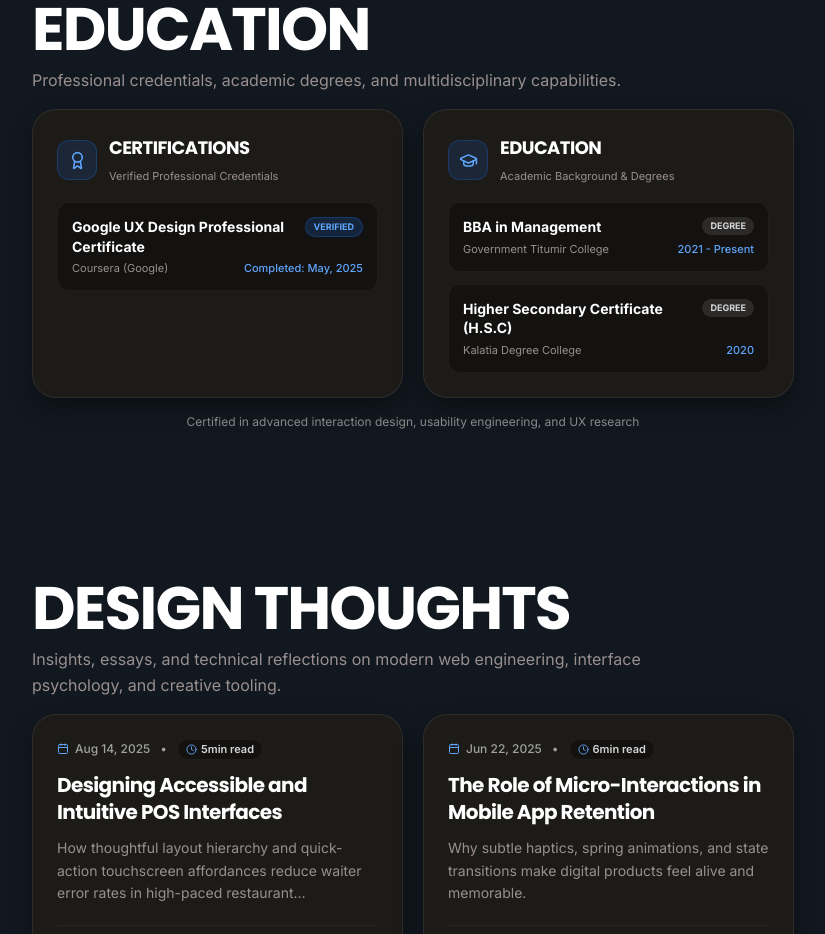
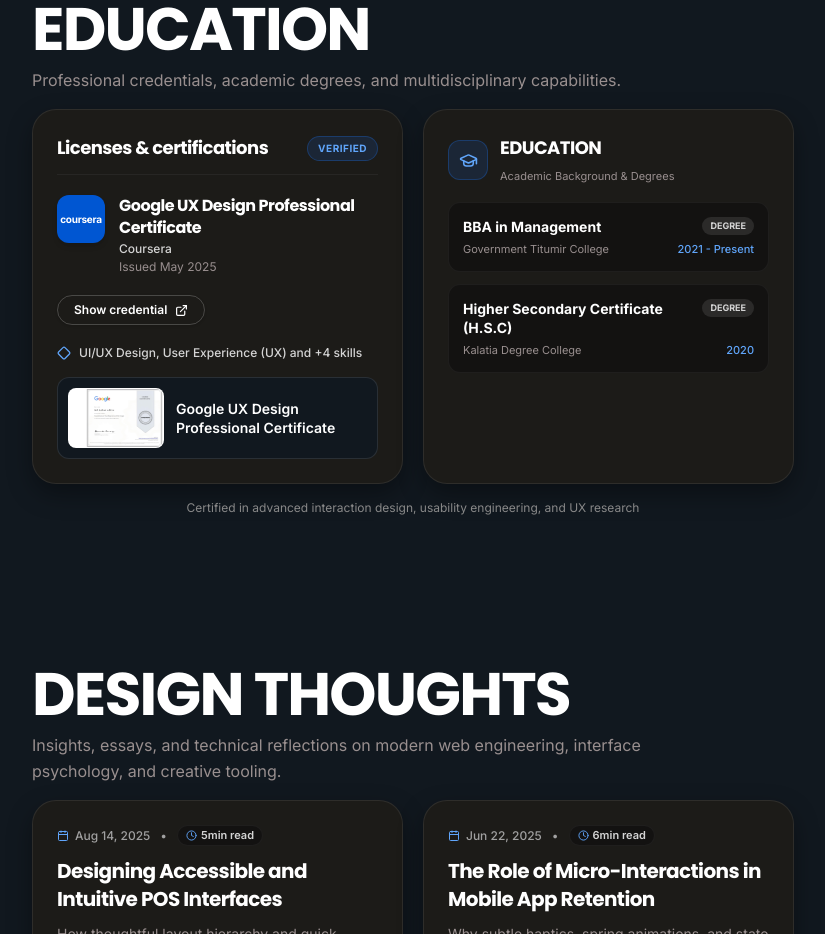
Before and after one commit to azharuddinak47/azhar-uddin-portfolio, a Next.js app: page / in a window 1280 px wide. Shown: the part 3260-4194 px from the top of the page, without its empty margins (426-1251 px from the left). Built offline with nearby package versions, Linux system fonts and the light colour scheme.

Commit message:
Add Google UX Design Professional Certificate card matching LinkedIn design with verified Coursera link and thumbnail

```diff
--- a/src/components/sections/CredentialsSection.tsx
+++ b/src/components/sections/CredentialsSection.tsx
@@ -28,41 +28,82 @@ export const CredentialsSection = () => {
         />
 
         <div className="grid grid-cols-1 md:grid-cols-2 gap-4 sm:gap-5">
-          {/* Certifications Card */}
+          {/* Certifications Card matching Reference Screenshot */}
           <div className="p-5 sm:p-6 rounded-[24px] bg-[#1c1b18] border border-white/8 hover:border-[#1d6de3]/45 transition-all flex flex-col justify-between shadow-[0_10px_25px_rgba(0,0,0,0.35)]">
             <div>
-              <div className="flex items-center gap-3 mb-4">
-                <div className="w-10 h-10 rounded-xl bg-[#1d6de3]/15 text-[#60a5fa] border border-[#1d6de3]/30 flex items-center justify-center">
-                  <Award size={19} />
-                </div>
-                <div>
-                  <h3 className="text-base sm:text-lg font-bold text-white uppercase font-[family-name:var(--font-poppins)]">
-                    Certifications
-                  </h3>
-                  <span className="text-[11px] text-[#998f8f]">Verified Professional Credentials</span>
-                </div>
+              <div className="flex items-center justify-between gap-3 mb-5 pb-3 border-b border-white/5">
+                <h3 className="text-base sm:text-lg font-bold text-white font-[family-name:var(--font-poppins)]">
+                  Licenses & certifications
+                </h3>
+                <span className="px-2.5 py-1 rounded-full text-[10px] font-bold uppercase tracking-wider bg-[#1d6de3]/15 text-[#60a5fa] border border-[#1d6de3]/30">
+                  Verified
+                </span>
               </div>
 
-              <div className="space-y-3">
-                {certifications.slice(0, 3).map((cert) => (
-                  <div
-                    key={cert.id}
-                    className="p-3.5 rounded-xl bg-[#131211] border border-white/5 space-y-1"
+              {/* Item Details */}
+              <div className="space-y-4">
+                {/* Header row with Coursera blue square logo */}
+                <div className="flex items-start gap-3.5">
+                  <div className="w-12 h-12 rounded-xl bg-[#0056D2] text-white font-black text-[10px] flex items-center justify-center shrink-0 shadow-md tracking-tight select-none">
+                    coursera
+                  </div>
+
+                  <div className="flex-1 min-w-0">
+                    <h4 className="text-sm sm:text-base font-bold text-white leading-snug">
+                      Google UX Design Professional Certificate
+                    </h4>
+                    <p className="text-xs text-neutral-300 font-medium mt-0.5">
+                      Coursera
+                    </p>
+                    <p className="text-xs text-[#998f8f] mt-0.5">
+                      Issued May 2025
+                    </p>
+                  </div>
+                </div>
+
+                {/* Show Credential Pill Button */}
+                <div className="pt-1">
+                  <a
+                    href="https://www.coursera.org/account/accomplishments/verify/G6LRKUOR1MSY"
+                    target="_blank"
+                    rel="noopener noreferrer"
+                    className="inline-flex items-center gap-2 px-4 py-1.5 rounded-full border border-white/20 text-xs font-semibold text-white hover:bg-white/10 hover:border-white/40 transition-all active:scale-95 shadow-sm"
                   >
-                    <div className="flex items-start justify-between gap-2">
-                      <span className="text-xs sm:text-sm font-bold text-white leading-snug">
-                        {cert.title}
-                      </span>
-                      <span className="px-2 py-0.5 rounded-full text-[9px] font-bold uppercase bg-[#1d6de3]/20 text-[#60a5fa] border border-[#1d6de3]/30 shrink-0">
-                        Verified
-                      </span>
-                    </div>
-                    <div className="flex items-center justify-between text-[11px] text-[#998f8f]">
-                      <span>{cert.issuer}</span>
-                      <span className="text-[#60a5fa] font-medium">{cert.date}</span>
-                    </div>
+                    <span>Show credential</span>
+                    <svg width="13" height="13" viewBox="0 0 24 24" fill="none" stroke="currentColor" strokeWidth="2.2" strokeLinecap="round" strokeLinejoin="round">
+                      <path d="M18 13v6a2 2 0 0 1-2 2H5a2 2 0 0 1-2-2V8a2 2 0 0 1 2-2h6"></path>
+                      <polyline points="15 3 21 3 21 9"></polyline>
+                      <line x1="10" y1="14" x2="21" y2="3"></line>
+                    </svg>
+                  </a>
+                </div>
+
+                {/* Skills row with diamond icon */}
+                <div className="flex items-center gap-2 text-xs font-medium text-neutral-300 pt-1">
+                  <svg width="14" height="14" viewBox="0 0 24 24" fill="none" stroke="#60a5fa" strokeWidth="2.2" strokeLinecap="round" strokeLinejoin="round" className="shrink-0">
+                    <path d="M2.7 10.3a2.41 2.41 0 0 0 0 3.41l7.59 7.59a2.41 2.41 0 0 0 3.41 0l7.59-7.59a2.41 2.41 0 0 0 0-3.41l-7.59-7.59a2.41 2.41 0 0 0-3.41 0Z"></path>
+                  </svg>
+                  <span>UI/UX Design, User Experience (UX) and +4 skills</span>
+                </div>
+
+                {/* Embedded Certificate Preview Card */}
+                <a
+                  href="https://www.coursera.org/account/accomplishments/verify/G6LRKUOR1MSY"
+                  target="_blank"
+                  rel="noopener noreferrer"
+                  className="flex items-center gap-3 p-2.5 rounded-xl bg-[#11181F] hover:bg-[#16222c] border border-white/10 hover:border-[#1d6de3]/40 transition-all group mt-2"
+                >
+                  <div className="w-24 h-15 rounded-lg overflow-hidden bg-white shrink-0 border border-white/15">
+                    <img
+                      src="/assets/google_cert.png"
+                      alt="Google UX Design Certificate Preview"
+                      className="w-full h-full object-cover object-left group-hover:scale-105 transition-transform duration-300"
+                    />
                   </div>
-                ))}
+                  <span className="text-xs sm:text-sm font-semibold text-white group-hover:text-[#60a5fa] transition-colors leading-snug">
+                    Google UX Design Professional Certificate
+                  </span>
+                </a>
               </div>
             </div>
           </div>
--- a/src/config/portfolio.config.ts
+++ b/src/config/portfolio.config.ts
@@ -218,9 +218,9 @@ export const initialPortfolioData: PortfolioData = {
     {
       "id": "cert-1",
       "title": "Google UX Design Professional Certificate",
-      "issuer": "Coursera (Google)",
-      "date": "Completed: May, 2025",
-      "link": "https://coursera.org"
+      "issuer": "Coursera",
+      "date": "Issued May 2025",
+      "link": "https://www.coursera.org/account/accomplishments/verify/G6LRKUOR1MSY"
     }
   ],
   "academics": [
--- a/src/context/PortfolioContext.tsx
+++ b/src/context/PortfolioContext.tsx
@@ -19,7 +19,7 @@ interface PortfolioContextType {
   setTheme: (theme: 'dark' | 'light') => void;
 }
 
-const STORAGE_KEY = 'azhar_portfolio_custom_data_v7';
+const STORAGE_KEY = 'azhar_portfolio_custom_data_v8';
 const THEME_KEY = 'azhar_portfolio_theme';
 
 const PortfolioContext = createContext<PortfolioContextType | undefined>(undefined);
```
Also changed, not shown: public/assets/google_cert.png (added).
